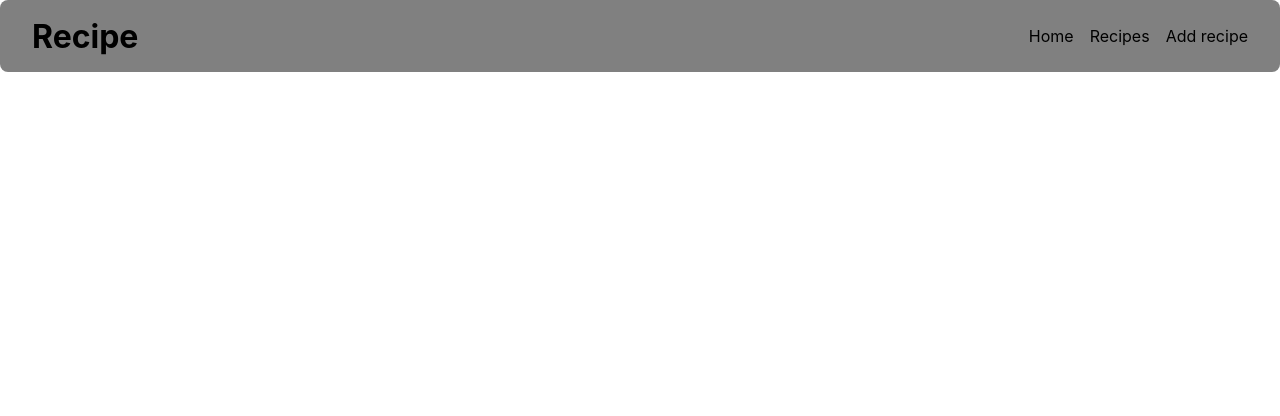
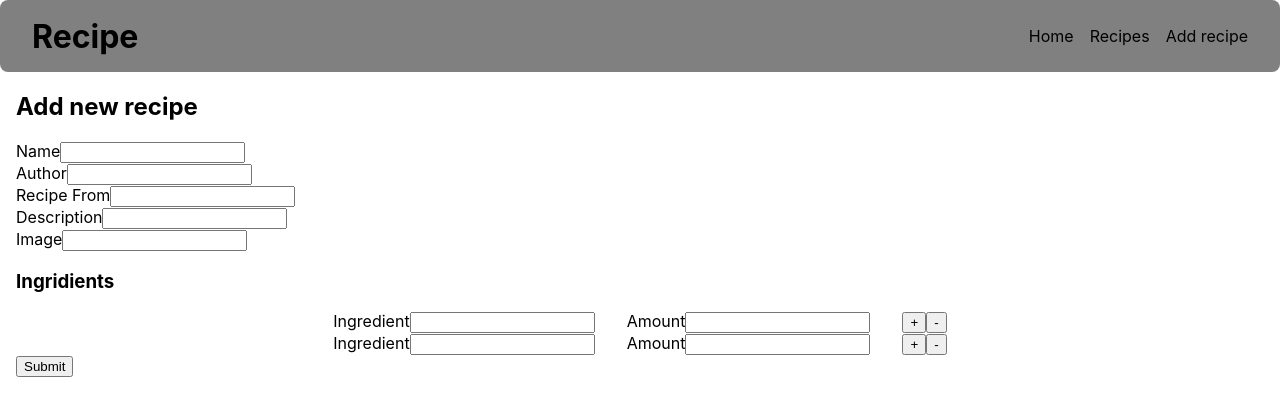
Before and after one commit to Bishwajitkuat/recipe_app_react, a React (Create React App) app: page /create in a window 1280 px wide. Shown: the top 416 px of the page. Built offline with nearby package versions, Linux system fonts and the light colour scheme.

Commit message:
create new post form created, and working as intended

```diff
--- a/src/App.jsx
+++ b/src/App.jsx
@@ -5,6 +5,7 @@ import Header from "./Components/Header";
 import LandingPage from "./Components/LandingPage";
 import Recipes from "./Components/Recipes";
 import Recipe from "./Components/Recipe";
+import Create from "./Components/Create";
 
 function App() {
   return (
@@ -16,6 +17,7 @@ function App() {
             <Route path="/" element={<LandingPage />} />
             <Route path="/allRecipes" element={<Recipes />} />
             <Route path="/recipe/:id" element={<Recipe />} />
+            <Route path="/create" element={<Create />} />
           </Routes>
         </div>
       </BrowserRouter>
--- /dev/null
+++ b/src/Components/Create.jsx
@@ -0,0 +1,128 @@
+import React, { useState } from "react";
+import axios from "axios";
+
+const Create = () => {
+  const [name, setName] = useState("");
+  const [author, setAuthor] = useState("");
+  const [recipeFrom, setRecipeFrom] = useState("");
+  const [description, setDescription] = useState("");
+  const [image, setImage] = useState("");
+  const [ingredients, setIngredients] = useState([
+    { ingredient: "", amount: "" },
+    { ingredient: "", amount: "" },
+  ]);
+  const handleSubmit = (e) => {
+    e.preventDefault();
+    const newPost = {
+      name,
+      author,
+      recipeFrom,
+      description,
+      image,
+      ingredients,
+    };
+    console.log(newPost);
+  };
+
+  const handleIngredientChange = (e, i) => {
+    const ingre = [...ingredients];
+    ingre[i][e.target.name] = e.target.value;
+    setIngredients(ingre);
+  };
+  const handleAddIngre = (e) => {
+    e.preventDefault();
+    const ingre = [...ingredients, { ingredient: "", amount: "" }];
+    setIngredients(ingre);
+  };
+  const handleRemoveIngre = (e, index) => {
+    e.preventDefault();
+    if (ingredients.length > 1) {
+      const ingre = [...ingredients];
+      ingre.splice(index, 1);
+      setIngredients(ingre);
+    }
+  };
+  return (
+    <form>
+      <h2>Add new recipe</h2>
+      <div>
+        <label htmlFor="name">Name</label>
+        <input
+          type="text"
+          name="name"
+          onChange={(e) => setName(e.target.value)}
+          value={name}
+        />
+      </div>
+      <div>
+        <label htmlFor="author">Author</label>
+        <input
+          type="text"
+          name="author"
+          onChange={(e) => setAuthor(e.target.value)}
+          value={author}
+        />
+      </div>
+      <div>
+        <label htmlFor="recipeFrom">Recipe From</label>
+        <input
+          type="text"
+          name="recipeFrom"
+          onChange={(e) => setRecipeFrom(e.target.value)}
+          value={recipeFrom}
+        />
+      </div>
+      <div>
+        <label htmlFor="description">Description</label>
+        <input
+          type="text"
+          name="description"
+          onChange={(e) => setDescription(e.target.value)}
+          value={description}
+        />
+      </div>
+      <div>
+        <label htmlFor="image">Image</label>
+        <input
+          type="text"
+          name="image"
+          onChange={(e) => setImage(e.target.value)}
+          value={image}
+        />
+      </div>
+      <h3>Ingridients</h3>
+      <div className="ingredients">
+        {ingredients.map((item, index) => (
+          <div className="ingredient" key={index}>
+            <div>
+              <label htmlFor="ingredient">Ingredient</label>
+              <input
+                type="text"
+                name="ingredient"
+                onChange={(e) => handleIngredientChange(e, index)}
+                value={item.ingredient}
+              />
+            </div>
+            <div>
+              <label htmlFor="amount">Amount</label>
+              <input
+                type="text"
+                name="amount"
+                onChange={(e) => handleIngredientChange(e, index)}
+                value={item.amount}
+              />
+            </div>
+            <div className="ingredientBtns">
+              <button onClick={handleAddIngre}>+</button>
+              <button onClick={(e) => handleRemoveIngre(e, index)}>-</button>
+            </div>
+          </div>
+        ))}
+      </div>
+
+      <button onClick={handleSubmit}>Submit</button>
+    </form>
+  );
+};
+
+export default Create;
--- a/src/Components/Recipe.jsx
+++ b/src/Components/Recipe.jsx
@@ -6,22 +6,25 @@ const Recipe = () => {
   const { id } = useParams();
   const [recipe, setRecipe] = useState([]);
   const getOne = () => {
-    axios
-      .get(`http://localhost:3001/recipes/${id}`)
-      .then((response) => setRecipe(response.data));
+    axios.get(`http://localhost:3001/recipes/${id}`).then((response) => {
+      console.log(response.data.ingridient);
+      return setRecipe(response.data);
+    });
   };
   useEffect(() => getOne(), []);
   return (
     <div>
       <h2>{recipe.recipeName}</h2>
+      <p>{recipe.author}</p>
       <img src={recipe.recipeImgUrl} alt="" />
-      <p>{recipe.author}</p>
       <h3>Description</h3>
       <p>{recipe.description}</p>
       <h3>Preparation</h3>
       <p>{recipe.preparation}</p>
       <h3>Ingredients</h3>
-      {recipe.ingridient}
+      {/* {recipe.ingridient.map((item) => (
+        <p>{item[0]}</p>
+      ))} */}
     </div>
   );
 };
--- a/src/index.css
+++ b/src/index.css
@@ -82,3 +82,21 @@ header nav ul li a {
 .recipeImg {
   width: 200px;
 }
+
+/* ########### Create ############ */
+
+.ingredients {
+  display: flex;
+  flex-direction: column;
+  align-items: center;
+  justify-content: center;
+}
+.ingredient {
+  display: flex;
+  flex-wrap: nowrap;
+  align-items: center;
+  gap: 2rem;
+}
+.ingredientBtns {
+  display: flex;
+}
```
